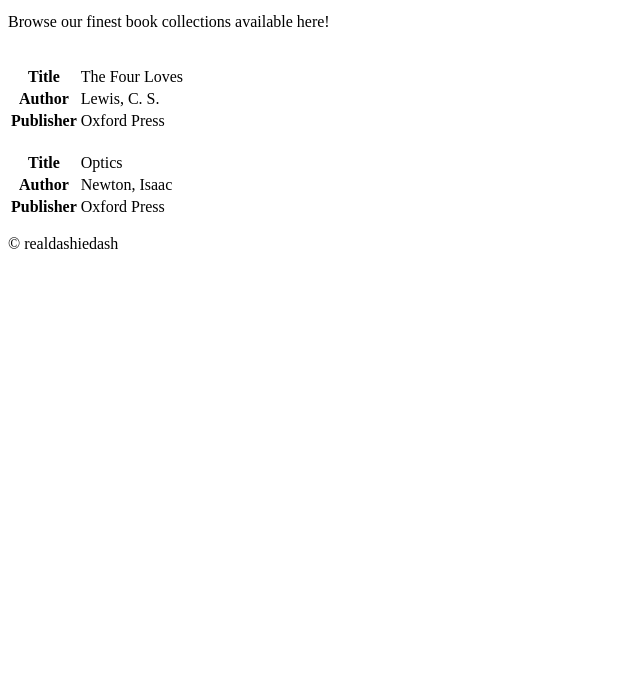
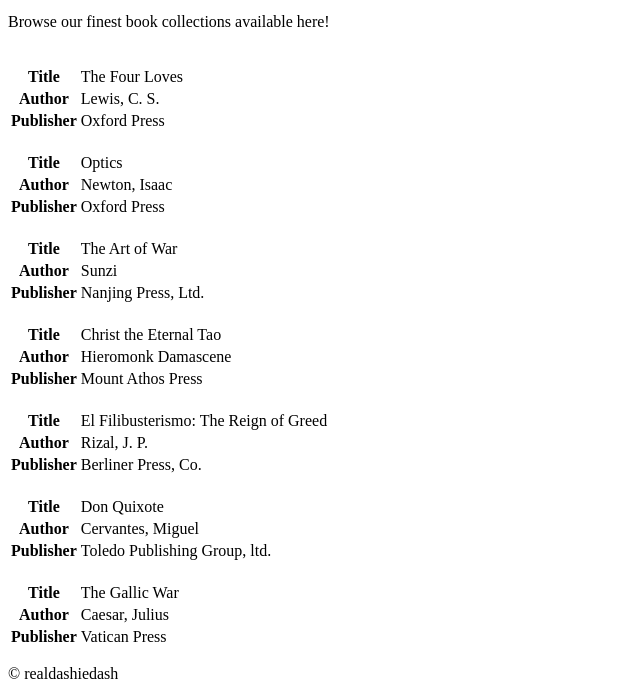
Before and after one commit to dashiedash/monochrome, a plain HTML site: page resources/pages/collections.html in a window 1280 px wide. Shown: the part 155-854 px from the top of the page, without its empty margins (0-640 px from the left). Before the commit the page ends 800 px from the top, so only its background shows below. Drawn offline with Linux system fonts and the light colour scheme.

Commit message:
Add the other books.

```diff
--- a/resources/pages/collections.html
+++ b/resources/pages/collections.html
@@ -58,6 +58,91 @@
                     </tr>
                 </table>
             </div>
+            <div class="book-card unavailable" id="the-art-of-war">
+                <img />
+                <table>
+                    <tr>
+                        <th>Title</th>
+                        <td>The Art of War</td>
+                    </tr>
+                    <tr>
+                        <th>Author</th>
+                        <td>Sunzi</td>
+                    </tr>
+                    <tr>
+                        <th>Publisher</th>
+                        <td>Nanjing Press, Ltd.</td>
+                    </tr>
+                </table>
+            </div>
+            <div class="book-card available" id="christ-the-eternal-tao">
+                <img />
+                <table>
+                    <tr>
+                        <th>Title</th>
+                        <td>Christ the Eternal Tao</td>
+                    </tr>
+                    <tr>
+                        <th>Author</th>
+                        <td>Hieromonk Damascene</td>
+                    </tr>
+                    <tr>
+                        <th>Publisher</th>
+                        <td>Mount Athos Press</td>
+                    </tr>
+                </table>
+            </div>
+            <div class="book-card available" id="el-filibusterismo">
+                <img />
+                <table>
+                    <tr>
+                        <th>Title</th>
+                        <td>El Filibusterismo: The Reign of Greed</td>
+                    </tr>
+                    <tr>
+                        <th>Author</th>
+                        <td>Rizal, J. P.</td>
+                    </tr>
+                    <tr>
+                        <th>Publisher</th>
+                        <td>Berliner Press, Co.</td>
+                    </tr>
+                </table>
+            </div>
+            <div class="book-card unavailable" id="don-quixote">
+                <img />
+                <table>
+                    <tr>
+                        <th>Title</th>
+                        <td>Don Quixote</td>
+                    </tr>
+                    <tr>
+                        <th>Author</th>
+                        <td>Cervantes, Miguel</td>
+                    </tr>
+                    <tr>
+                        <th>Publisher</th>
+                        <td>Toledo Publishing Group, ltd.</td>
+                    </tr>
+                </table>
+            </div>
+            <div class="book-card available" id="the-gallic-war">
+                <img />
+                <table>
+                    <tr>
+                        <th>Title</th>
+                        <td>The Gallic War</td>
+                    </tr>
+                    <tr>
+                        <th>Author</th>
+                        <td>Caesar, Julius</td>
+                    </tr>
+                    <tr>
+                        <th>Publisher</th>
+                        <td>Vatican Press</td>
+                    </tr>
+                </table>
+            </div>
         </main>
         <footer>
             <p>&#169; realdashiedash</p>
```
